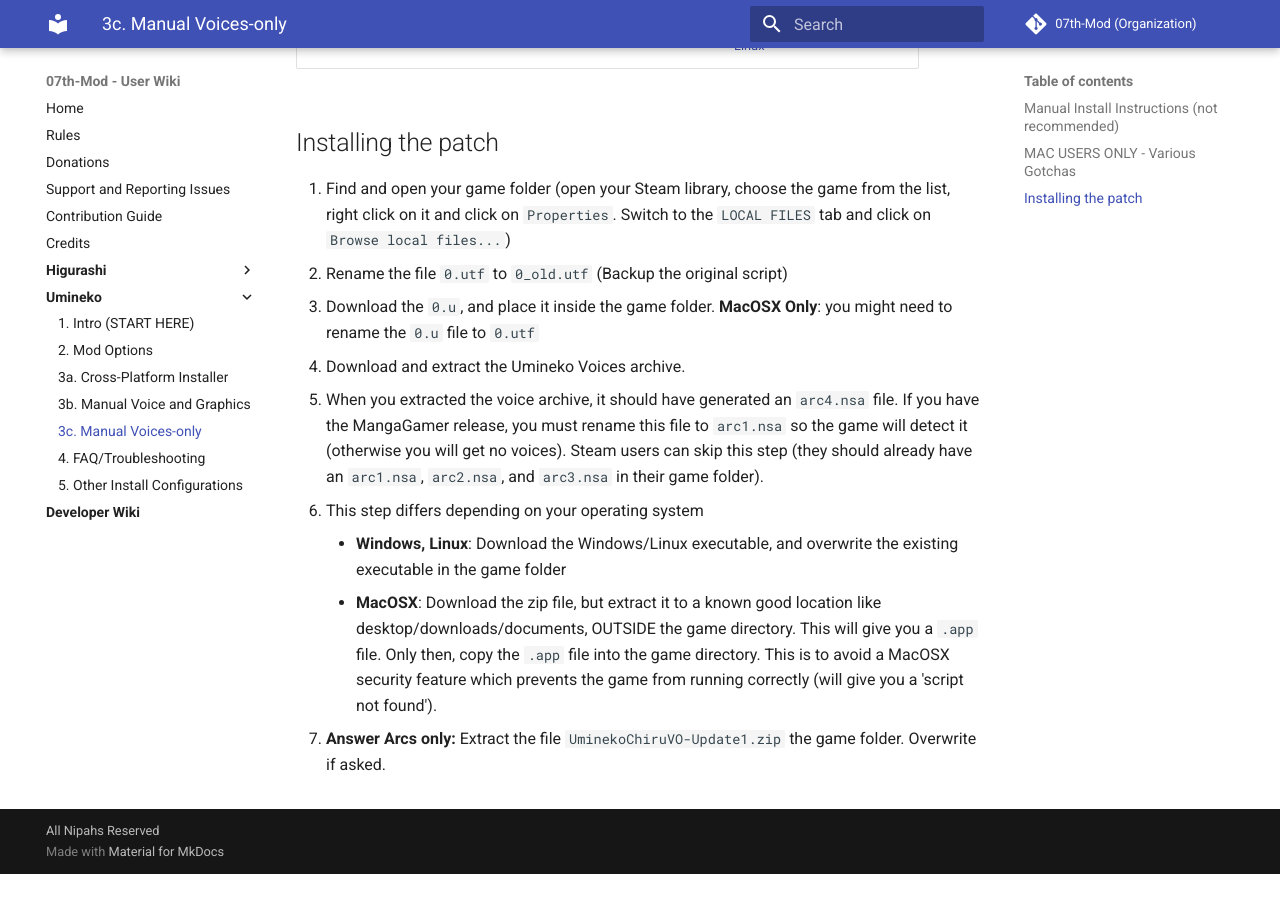
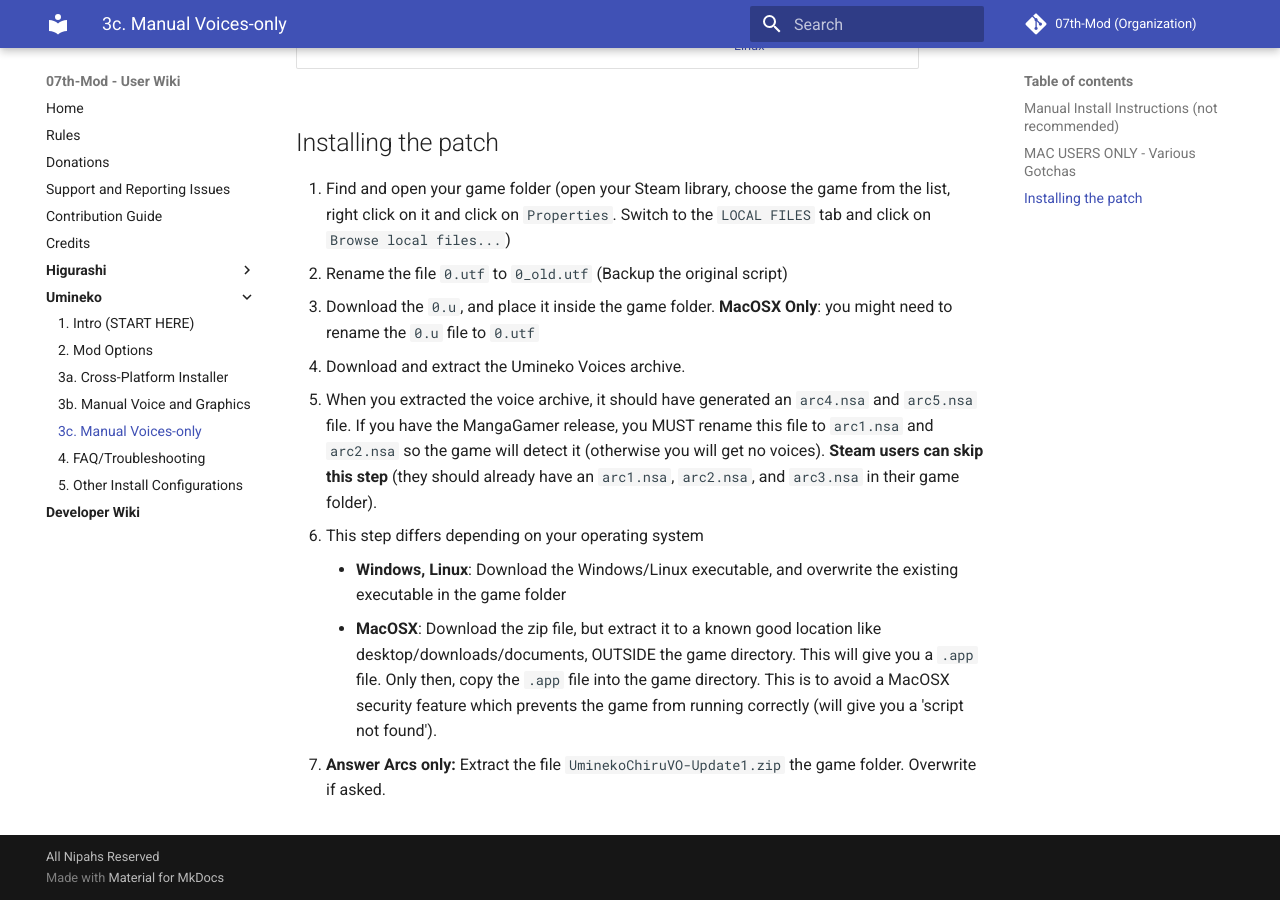
Before and after one commit to 07th-mod/wiki, an MkDocs documentation site: the page built from docs/Umineko/Umineko-Part-1.1---Voices-only-Patch.md, in a window 1280 px wide and 900 px high, scrolled down 870 px. Built offline with MkDocs 1.6.1 and Material for MkDocs 9.7.7, drawn with Linux system fonts in a browser that asks for light colours; before the commit the page ends 1744 px from its top, so only the background shows below that.

Commit message:
Update instructions due to having the extra `arc5.nsa` file

```diff
--- a/docs/Umineko/Umineko-Part-1.1---Voices-only-Patch.md
+++ b/docs/Umineko/Umineko-Part-1.1---Voices-only-Patch.md
@@ -48,9 +48,9 @@
 2. Rename the file ``0.utf`` to ``0_old.utf`` (Backup the original script)
 3. Download the ``0.u``, and place it inside the game folder. **MacOSX Only**: you might need to rename the `0.u` file to `0.utf`
 4. Download and extract the Umineko Voices archive.
-5. When you extracted the voice archive, it should have generated an `arc4.nsa` file.
-If you have the MangaGamer release, you must rename this file to `arc1.nsa` so the game will detect it (otherwise you will get no voices).
-Steam users can skip this step (they should already have an `arc1.nsa`, `arc2.nsa`, and `arc3.nsa` in their game folder).
+5. When you extracted the voice archive, it should have generated an `arc4.nsa` and `arc5.nsa` file.
+If you have the MangaGamer release, you MUST rename this file to `arc1.nsa` and `arc2.nsa` so the game will detect it (otherwise you will get no voices).
+**Steam users can skip this step** (they should already have an `arc1.nsa`, `arc2.nsa`, and `arc3.nsa` in their game folder).
 6. This step differs depending on your operating system
     - **Windows, Linux**: Download the Windows/Linux executable, and overwrite the existing executable in the game folder
     - **MacOSX**: Download the zip file, but extract it to a known good location like desktop/downloads/documents, OUTSIDE the game directory. This will give you a `.app` file. Only then, copy the `.app` file into the game directory. This is to avoid a MacOSX security feature which prevents the game from running correctly (will give you a 'script not found').
```
Also changed, not shown: docs/Umineko/Umineko-Part-1---Voice-and-Graphics-Patch.md (+3 -3 lines).
